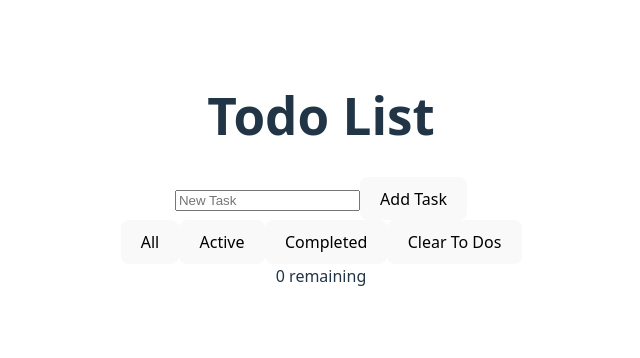
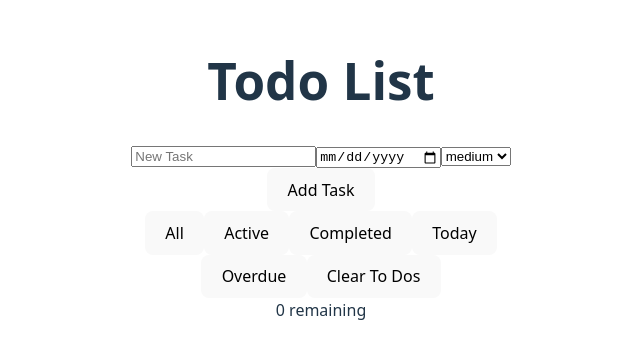
Before and after one commit to mkcheung/TypescriptPlayground, a React (Vite) app: page / in a window 1280 px wide. Shown: the part 214-572 px from the top of the page, without its empty margins (319-959 px from the left). Built offline with nearby package versions, Linux system fonts and the light colour scheme.

Commit message:
add priority, due date and created at fields - adjust filters and ordering

```diff
--- a/src/App.tsx
+++ b/src/App.tsx
@@ -6,7 +6,7 @@ import React, {
     useReducer
 } from 'react';
 import { toDosReducer } from './reducers/toDosReducer';
-import { ToDo, FILTER } from './typesAndInterfaces';
+import { FILTER, PRIORITY, ToDo } from './typesAndInterfaces';
 import ToDoForm from './components/ToDoForm';
 import ToDoList from './components/ToDoList';
 import Toolbar from './components/Toolbar';
@@ -22,8 +22,10 @@ function init(): ToDo[] {
 }
 
 export default function App () {
+    const [dueDate, setDueDate] = useState<string>('');
+    const [filter, setFilter] = useState<FILTER>('all');
+    const [priority, setPriority] = useState<PRIORITY>('medium');
     const [task, setTask] = useState<string>('');
-    const [filter, setFilter] = useState<FILTER>('all');
     const [toDos, dispatch] = useReducer(toDosReducer, [], init);
 
     useEffect(() => {
@@ -36,8 +38,11 @@ export default function App () {
         if(!value){
             return;
         }
-        dispatch({type: 'add', task:value});
+        const createdAt = new Date().toISOString().slice(0,10);
+        dispatch({type: 'add', dueDate:dueDate, priority:priority, createdAt:createdAt, task:value});
         setTask('');
+        setDueDate('');
+        setPriority('medium');
     }
 
     const toggleTask = useCallback((id:string) => {
@@ -53,15 +58,35 @@ export default function App () {
         localStorage.removeItem('todos');
     }
 
-    const visibleToDos = useMemo<ToDo[]>(() => {
+    const baseFiltered = useMemo<ToDo[]>(() => {
+        const todaysDate = new Date().toISOString().slice(0,10);
         if(filter === 'active'){
             return toDos.filter(toDo => !toDo.done);
         }
         if(filter === 'completed'){
             return toDos.filter(toDo => toDo.done);
         }
+        if(filter === 'today'){
+            return toDos.filter(todo => (todo.dueDate === todaysDate))
+        }
+        if(filter === 'overdue'){
+            return toDos.filter(todo => ( !todo.done && todo.dueDate && todo.dueDate > todaysDate))
+        }
         return toDos;
-    }, [filter, toDos])
+    }, [filter, toDos]);
+
+    const visibleToDos = useMemo<ToDo[]>(() => {
+        const prioRank: Record<PRIORITY, number> = { high: 0, medium: 1, low: 2 };
+        return [...baseFiltered].sort((a, b) => {
+            const ap = prioRank[a.priority], bp = prioRank[b.priority];
+            if (ap !== bp) return ap - bp;
+            if (a.dueDate && b.dueDate && a.dueDate !== b.dueDate) return a.dueDate < b.dueDate ? -1 : 1;
+            if (a.dueDate && !b.dueDate) return -1;
+            if (!a.dueDate && b.dueDate) return 1;
+            return (b.createdAt || '').localeCompare(a.createdAt || '');
+        });
+    }, [baseFiltered]);
+
 
     const remaining = useMemo<number>(() => {
         const numRemain = toDos.filter(toDo => !toDo.done);
@@ -72,7 +97,7 @@ export default function App () {
         <div style={{ maxWidth: 420, margin: "2rem auto", fontFamily: "system-ui, sans-serif" }}>
             <h1>Todo List</h1>
             <div>
-                <ToDoForm task={task} handleSubmit={handleSubmit} setTask={setTask}/>
+                <ToDoForm task={task} handleSubmit={handleSubmit} priority={priority} dueDate={dueDate} setDueDate={setDueDate} setTask={setTask} setPriority={setPriority}/>
             </div>
 
             <div>
--- a/src/components/ToDoForm.tsx
+++ b/src/components/ToDoForm.tsx
@@ -1,16 +1,30 @@
 import React from 'react';
-import { ToDoFormProps } from 'src/typesAndInterfaces';
+import { ToDoFormProps, PRIORITIES, PRIORITY} from './../typesAndInterfaces';
 
-export default function ToDoForm({handleSubmit, setTask, task}: ToDoFormProps){
+export default function ToDoForm({handleSubmit, setDueDate, setPriority, setTask, dueDate, priority, task}: ToDoFormProps){
     return (
         <>
             <form onSubmit={handleSubmit}>
                 <input
                     type="text"
                     placeholder="New Task"
-                    onChange={(e:React.ChangeEvent<HTMLInputElement>) => setTask(e.target.value)}
+                    onChange={(e) => setTask(e.target.value)}
                     value={task}
                 />
+                <input
+                    type="date"
+                    placeholder="Due Date"
+                    onChange={(e) => setDueDate(e.target.value)}
+                    value={dueDate ?? ''}
+                />
+                <select
+                    onChange={(e) => setPriority(e.target.value as PRIORITY)}
+                    value={priority}
+                >
+                    {PRIORITIES.map(priority => (
+                        <option key={priority} value={priority}>{priority}</option>
+                    ))}
+                </select>
                 <button type="submit">Add Task</button>
             </form>
         </>
--- a/src/components/TodoList.tsx
+++ b/src/components/TodoList.tsx
@@ -2,40 +2,84 @@ import React from 'react';
 import { ToDo } from 'src/typesAndInterfaces';
 import { ToDoListProps } from 'src/typesAndInterfaces';
 
-export default function ToDoList({visibleToDos, toggleTask, removeTask}:ToDoListProps) {
+export default function ToDoList({ visibleToDos, toggleTask, removeTask }: ToDoListProps) {
     return (
         <>
             {visibleToDos.map(toDo => (
                 <li
                     id={toDo.id}
-                    onClick={() => toggleTask(toDo.id)}
                     style={{
                         display: "flex",
-                        alignItems: "center",
-                        gap: 8,
-                        padding: "8px 10px",
-                        border: "1px solid #eee",
-                        borderRadius: 6,
-                        marginBottom: 8,
-                        cursor: "pointer",
-                        background: "#fff"
+                        justifyContent: "space-between",
+                        alignItems: "flex-start",
+                        padding: "10px 12px",
+                        border: "1px solid #ddd",
+                        borderRadius: 8,
+                        marginBottom: 10,
+                        background: "#fafafa",
+                        boxShadow: "0 1px 3px rgba(0,0,0,0.05)",
                     }}
                 >
+                    <div style={{ display: "flex", gap: 10, flex: 1 }}>
                         <input
                             type="checkbox"
                             onChange={() => toggleTask(toDo.id)}
-                        onClick={(e:React.MouseEvent<HTMLInputElement>) => {e.stopPropagation()}}
+                            onClick={(e: React.MouseEvent<HTMLInputElement>) => { e.stopPropagation() }}
                         />
-                    <span style={{
+                        <div style={{ flex: 1 }}>
+                            <div style={{
                                 textDecoration: toDo.done ? "line-through" : "none",
                                 color: toDo.done ? "#777" : "#111",
                                 wordBreak: "break-word"
                             }}>
                                 {toDo.task}
-                    </span>
-                    <button onClick={(e:React.MouseEvent<HTMLButtonElement>) => {e.stopPropagation();removeTask(toDo.id)}}>
-                        x
+                            </div>
+                            <div style={{ fontSize: 12, color: "#666", marginTop: 2 }}>
+                                Created: {toDo.createdAt || "—"}
+                            </div>
+                            {toDo.dueDate && (
+                                <div style={{ fontSize: 12, color: "#b33" }}>
+                                    Due: {toDo.dueDate}
+                                </div>
+                            )}
+
+                            {/* Right side: priority + delete */}
+                            <div style={{ textAlign: "right" }}>
+                                {toDo.priority && (
+                                    <div
+                                        style={{
+                                            fontSize: 12,
+                                            fontWeight: 600,
+                                            color:
+                                                toDo.priority === "high"
+                                                    ? "red"
+                                                    : toDo.priority === "medium"
+                                                        ? "orange"
+                                                        : "green",
+                                        }}
+                                    >
+                                        {toDo.priority.toUpperCase()}
+                                    </div>
+                                )}
+                                <button
+                                    onClick={(e: React.MouseEvent<HTMLButtonElement>) => {
+                                        e.stopPropagation();
+                                        removeTask(toDo.id);
+                                    }}
+                                    style={{
+                                        marginTop: 6,
+                                        background: "transparent",
+                                        border: "none",
+                                        color: "#c00",
+                                        fontSize: 14,
+                                        cursor: "pointer",
+                                    }}
+                                >
+                                    ✕
                                 </button>
+                            </div>
+                        </div>
+                    </div>
                 </li>
             ))}
         </>
--- a/src/reducers/toDosReducer.ts
+++ b/src/reducers/toDosReducer.ts
@@ -2,9 +2,10 @@
 import { ToDo, ACTIONS } from '../typesAndInterfaces'
 
 export function toDosReducer(state: ToDo[], action: ACTIONS): ToDo[] {
+    const todaysDate = new Date().toISOString().slice(0,10);
     switch(action.type){
         case 'add':
-            return [...state, {id:Date.now().toString(), task:action.task, done:false}];
+            return [...state, {id:Date.now().toString(), dueDate:action.dueDate, priority:action.priority, task:action.task, createdAt:todaysDate, done:false}];
         case 'remove':
             return state.filter(toDo => (
                 toDo.id !== action.id
--- a/src/typesAndInterfaces.ts
+++ b/src/typesAndInterfaces.ts
@@ -1,13 +1,20 @@
 export interface ToDo {
     id:string
     task:string
+    dueDate?: string
+    priority: PRIORITY
+    createdAt:string
     done:boolean
 }
 
 export interface ToDoFormProps {
+    dueDate?: string;
+    priority: PRIORITY
+    task: string;
+    setTask: (value:string) => void;
+    setDueDate: (d:string) => void;
+    setPriority: (p:PRIORITY) => void;
     handleSubmit: (e:React.FormEvent<HTMLFormElement>) => void;
-    setTask: (value:string) => void;
-    task: string;
 }
 export interface ToDoListProps {
     visibleToDos: ToDo[],
@@ -21,8 +28,10 @@ export interface ToolBarProps {
     clearToDos: () => void;
 }
 
-export type ACTIONS = { type: 'add'; task:string } | { type:'remove'; id:string } | { type: 'toggle'; id:string } | { type: 'clear'}
+export type ACTIONS = { type: 'add'; dueDate?:string; priority:PRIORITY; createdAt:string; task:string } | { type:'remove'; id:string } | { type: 'toggle'; id:string } | { type: 'clear'}
 
-export type FILTER = 'all' | 'active' | 'completed';
+export type FILTER = 'all' | 'active' | 'completed' | 'today' | 'overdue';
+export const FILTERS = ['all', 'active', 'completed', 'today' , 'overdue'] as const satisfies readonly FILTER[];
 
-export const FILTERS = ['all', 'active', 'completed'] as const satisfies readonly Filter[];
+export type PRIORITY = 'low' | 'medium' | 'high';
+export const PRIORITIES = ['low', 'medium', 'high'] as const satisfies readonly PRIORITY[];
```
Lines whose indentation alone changed are shown as unchanged.
